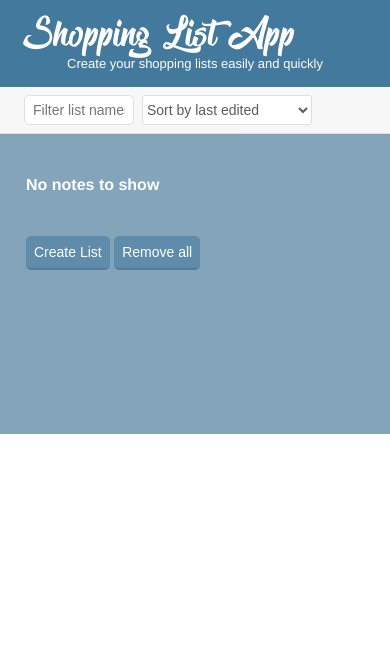
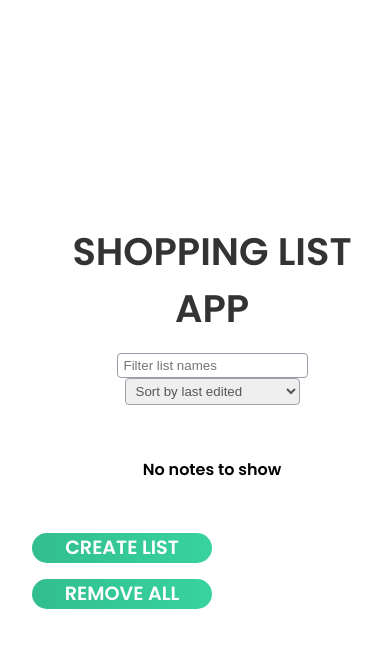
Before and after one commit to MalgorzataBorowy/Shopping-Lists-App, a plain HTML site: page index.html in a window 390 px wide. Drawn offline with nearby package versions, Linux system fonts and the light colour scheme.

Commit message:
Style changes

```diff
--- a/index.html
+++ b/index.html
@@ -2,21 +2,25 @@
 
 <html>
     <head>
-        <title>Shopping Lists</title>
+        <title>Shopping List App</title>
         <link href="/styles/styles.css" rel="stylesheet">
         <link href="/styles/images/favicon.png"rel="icon">
+        <link href="https://fonts.googleapis.com/css?family=Poppins:600&display=swap" rel="stylesheet">
+        <script src="https://kit.fontawesome.com/a81368914c.js"></script>
+        <meta name="viewport" content="width=device-width, initial-scale=1.0" />
     </head>
     <body>
-        <meta name="viewport" content="width=device-width, initial-scale=1.0" />
-        <header class="header">
+        <img class="wave" src="/styles/images/wave.png">
         <div class="container">
-                <a href="index.html" class="header__title">Shopping List App</a>
-                <h2 class="header__subtitle">Create your shopping lists easily and quickly</h2>
+            <div class="img">
+                <img src="/styles/images/image.svg" alt="">
             </div>
-        </header>
-
+            <div class="main-content">
+                <div class="main">
+                    <a href="index.html">
+                        <h2 class="header__title">Shopping List App</h2>
+                    </a>
                     <div class="actions">
-            <div class="actions__container">
                         <input id="search-text" type="text" class="input" placeholder="Filter list names">
                         <select id="filter-by" class="dropdown">
                             <option value="byEdited">Sort by last edited</option>
@@ -24,13 +28,13 @@
                             <option value="alphabetical">Sort alphabetically</option>
                         </select>
                     </div>
-        </div>
-
-        <div class="main__container main__container--index">
-            <div class="container">
+                    <div class="box">
                         <div id="lists"></div>
                         <button id="create-list" class="button">Create List</button>
                         <button id ="remove-all" class="button">Remove all</button>
+                    </div>
+                </div>
+
             </div>
         </div>
 
--- a/scripts/list-functions.js
+++ b/scripts/list-functions.js
@@ -50,7 +50,7 @@ const generateListDOM = (item) => {
     const itemElement = document.createElement('label')
     const containerElem = document.createElement('div')
     const checkbox = document.createElement('input')
-    const itemText = document.createElement('span')
+    const itemText = document.createElement('p')
     const removeButton = document.createElement('button')
 
     // Setup todo checkbox
@@ -89,7 +89,7 @@ const generateListDOM = (item) => {
 
 // Get the DOM elements for list summary
 const generateSummaryDOM = (incompleteItems) => {
-    const summary = document.createElement('h2')
+    const summary = document.createElement('h3')
     const item = incompleteItems.length === 1 ? 'item' : 'items'
     summary.textContent = `You have ${incompleteItems.length} ${item} left.`
     return summary
--- a/styles/styles.css
+++ b/styles/styles.css
@@ -1,189 +1,131 @@
-/* Base Styles */
-
-/*
-
-BEM (block, element, modifier)
-
-Block     ->  house
-Element   ->  house__kitchen
-Modifier  ->  house--condo
-*/
-
-/* Font def*/
-@font-face {
-    font-family: blacklist;
-    src: url(/styles/font/TheBlacklist.ttf);
+*{
+	padding: 0;
+	margin: 0;
+	box-sizing: border-box;
 }
 
-/* General parameters */
-* {
-    box-sizing: border-box;
-    margin: 0;
-    padding: 0;
+body{
+    font-family: 'Poppins', sans-serif;
+    overflow: hidden;
 }
 
-html {
-  font-size: 62.5%;
-}
-
-body {
-  color: #333333;
-  font-family: Helvetica, Arial, sans-serif;
-  font-size: 1.6rem;
-}
-
-/* img{
-    max-width: 100%;
-    height: auto;
-    width: auto;
-} */
-
-button {
-  cursor: pointer;
+span {
+    border-bottom: 1px solid #534f59;
+    display: inline-block;
+    font-size: 1.3rem;
+    height: 1.8rem;
+    line-height: 2.4rem;
+    margin: 0 .1rem;
+    text-align: center;
+    text-transform: uppercase;
+    width: 1.5rem;
 }
 
 a {
-  color: rgb(190, 190, 186);
+	text-decoration: none;
 }
 
-/* Container */
-
-.container {
-  max-width: 60rem;
-  margin: 0 auto;
-  padding: 0 1.6rem;
-  color: white;
+.box {
+    margin-bottom: 20px;
 }
 
-.main__container {
-    background-size: cover;
-    min-height: 300px;
-    padding: 10px;
-    overflow: hidden;
-    margin: auto;
-    opacity: 0.85;
-    filter: alpha(opacity=50);
+.button{
+	display: block;
+	width: 50%;
+	height: 30px;
+	border-radius: 25px;
+	outline: none;
+	border: none;
+	background-image: linear-gradient(to right, #32be8f, #38d39f, #32be8f);
+	background-size: 200%;
+	font-size: 1.2rem;
+	color: #fff;
+	font-family: 'Poppins', sans-serif;
+	text-transform: uppercase;
+	margin: 1rem 0;
+	cursor: pointer;
+	transition: .5s;
+}
+.button:hover{
+	background-position: right;
 }
 
-.main__container--index {
-    background-color: #6f95af;
-    /* background-image: url(/styles/images/vegetables.jpg); */
+.wave{
+	position: fixed;
+	bottom: 0;
+	left: 0;
+	height: 100%;
+	z-index: -1;
 }
 
-.main__container--list {
-    background-color: #6f95af;
-    /* background-image: url(/styles/images/vegetables1.jpg); */
-}
-/* Header */
-
-.header {
-  background: #43799c;
-  color: white;
-  padding: 1.6rem 0;
+.container{
+    width: 100vw;
+	min-height: 100vh;
+    display: grid;
+    grid-template-columns: repeat(2, 1fr);
+    grid-gap :7rem;
+    padding: 0 2rem;
 }
 
-.header__title {
-    font-family: blacklist;
-    font-size: 6rem;
-    margin-bottom: .4rem;
-    color: white;
-    text-decoration: unset;
+.img{
+	display: flex;
+	justify-content: flex-end;
+	align-items: center;
+}
+.img img{
+	width: 500px;
 }
 
-.header__subtitle {
-    float: none;
-    font-size: 1.6rem;
-    font-weight: 300;
-    text-align: center;
+.main{
+	width: 360px;
 }
 
-/* Actions Bar */
+.main-content{
+	display: flex;
+	justify-content: flex-start;
+	align-items: center;
+	text-align: center;
+}
+
+.main-content h2{
+	margin: 15px 0;
+	color: #333;
+	text-transform: uppercase;
+	font-size: 2.9rem;
+}
 
 .actions {
-    background-color: #F7F7F7;
-    border-bottom: 1px solid #dedfe0;
-    padding: .8rem
-}
-
-.actions__container {
-    align-items: center;
-    display: flex;
-    max-width: 60rem;
-    margin: 0 auto;
-    min-height: 3rem;
-    padding: 0 1.6rem;
-}
-
-#hide-completed-label {
-    color: #524f57;
-}
-
-/* Form Inputs */
-.button {
-    border-radius: 5px;
-    background: #43799c;
-    border: none;
-    border-bottom: 2px solid #396684;
-    color: white;
-    font-size: 1.4rem;
-    font-weight: 300;
-    padding: .8rem;
-    transition: background .3s ease;
-    margin-top: 10px;
-}
-
-.button:hover {
-    background: #396684;
-}
-
-.button--text {
-    background: none;
-    border: none;
-    color: rgb(163, 162, 162);
-    font-size: 20px;
-    font-weight: bold;
-    margin-top: unset;
-}
-
-.button--text:hover {
-    background: none;
-    color: white;
-}
-
-.button__confirm {
-    float: right;
-}
-
-.checkbox {
-    display: flex;
-    align-items: baseline;
-}
-
-.checkbox > input {
-    margin-right: .4rem;
-}
-.dropdown {
-    border-radius: 3px;
-    border: 1px solid #DEDFE0;
-    background: white;
-    font-size: 1.4rem;
-    font-weight: 300;
-    color: rgb(92, 92, 92);
-    height: 3rem;
-    margin-right: .8rem;
+	margin-top: 15px;
 }
 
 .input {
-    border: 1px solid #DEDFE0;
-    border-radius: 5px;
-    font-size: 1.4rem;
-    font-weight: 300;
-    height: 3rem;
-    margin-right: .8rem;
-    padding: .4rem .8rem;
+	padding: 4px 6px;
+	box-sizing: border-box;
+	border-style: solid;
+	border-color: #9e98a8;
+	border-width: 1px;
+	border-radius: 4px;
 }
 
-/* List Items */
+.input:focus {
+	box-shadow: 0px 0px 3px #b3acbb;
+	overflow: visible;
+}
+
+.dropdown {
+	padding: 4px 6px;
+	box-sizing: border-box;
+	border-style: solid;
+	border-radius: 4px;
+	border-width: 1px;
+	border-color: #a5a1ac;
+	color: #58565c;
+}
+
+.dropdown:focus {
+	box-shadow: 0 0px 3px #b3acbb;
+	overflow: visible;
+}
 
 #lists {
     margin-top: 10px;
@@ -192,21 +134,19 @@ a {
 .list-item {
     border-radius: 5px;
     text-decoration: none;
-    color: #fafafa;
     cursor: pointer;
     background-color: rgba(255,255,255,0.2);
-    border: 1px solid #919092;
+    border: 1px solid #d8d8d8;
     margin: 1.6rem 0;
-    padding: 1rem 1.6rem;
+    padding: 0.5rem 1.6rem;
     display: block;
-    transition: background .3s ease;
     display: flex;
     justify-content: space-between;
     align-items: center
 }
 
 .list-item:hover {
-    background-color: rgba(255,255,255,0.4);
+	box-shadow: 0px 0px 3px #32be8f;
 }
 
 .list-item__container {
@@ -223,39 +163,78 @@ a {
 }
 
 .list-item__date {
-    font-size: 1.2rem;
-    font-style: italic;
+    font-size: 0.7rem;
+	font-style: italic;
+	color: #68636e;
 }
 
 .list-item__title {
-    font-weight: bold;
+	font-size: 1.2rem;
+	font-weight: bold;
+	color: #333;
+}
+.list-item__text {
+	font-size: 1.2rem;
+	font-weight: bold;
+	color: #333;
+
 }
 
 .list-item__text--checked {
     text-decoration: line-through;
 }
 
+.button--text {
+	font-size: 1rem;
+	width: 8%;
+	height: 8%;
+}
+.button--text:hover {
+	transform: rotate(180deg);
+}
+
+
+
 .empty-message {
     margin: 3.2rem 0;
     font-weight: bold;
 }
 
-/* Responsive */
-@media all and (max-width:650px) {
-    .header__title {
-        font-size: 4rem;
-    }
-    .header__subtitle {
-        font-size: 1.3rem;
-    }
-    #hide-completed-label {
-        font-size: 1.3rem;
-    }
-    .input {
-        width: 11rem;
-    }
-    .list-item {
-        margin: 1.2rem 0;
-        padding: 0.5rem;
-    }
+@media screen and (max-width: 1050px){
+	.container{
+		grid-gap: 5rem;
+	}
 }
+
+@media screen and (max-width: 1000px){
+	form{
+		width: 290px;
+	}
+
+	.main-content h2{
+        font-size: 2.4rem;
+        margin: 8px 0;
+	}
+
+	.img img{
+		width: 400px;
+	}
+}
+
+@media screen and (max-width: 900px){
+	.container{
+		grid-template-columns: 1fr;
+	}
+
+	.img{
+		display: none;
+	}
+
+	.wave{
+		display: none;
+	}
+
+	.main-content{
+		justify-content: center;
+	}
+}
```
Also changed, not shown: list.html (+24 -16 lines), styles/images/image.svg (added), styles/images/image1.svg (added), styles/images/vegetables.jpg (deleted), styles/images/vegetables1.jpg (deleted), styles/images/vegetables3.jpg (deleted), styles/images/vegetables4.jpg (deleted), styles/images/wave.png (added). Lines whose indentation alone changed are shown as unchanged.
